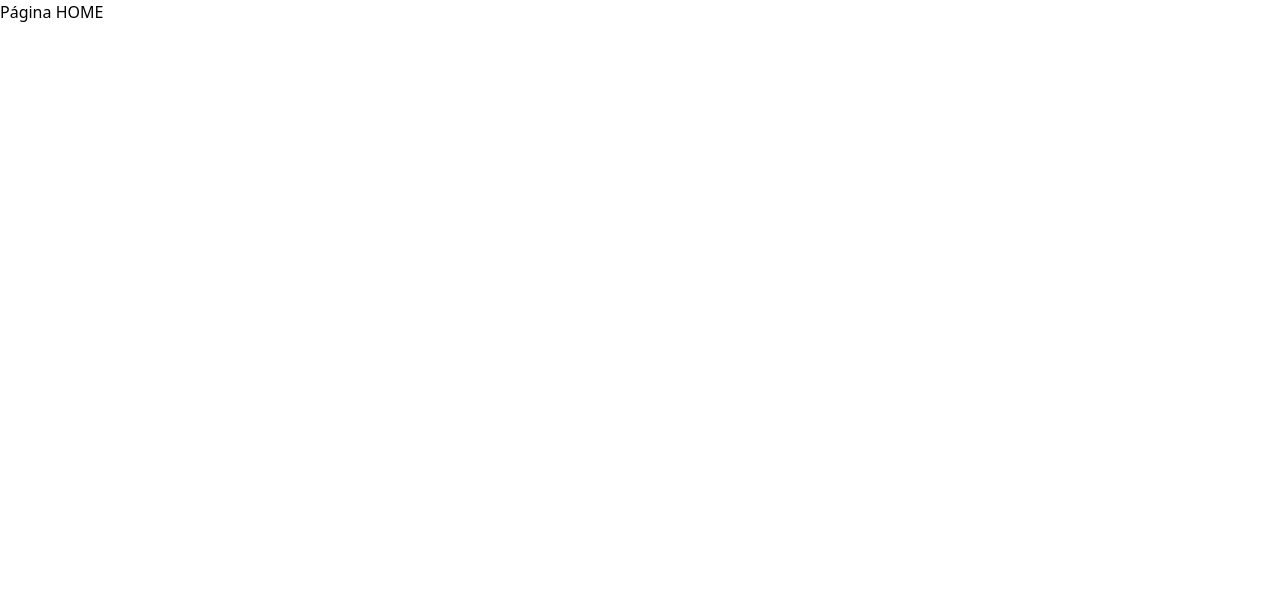
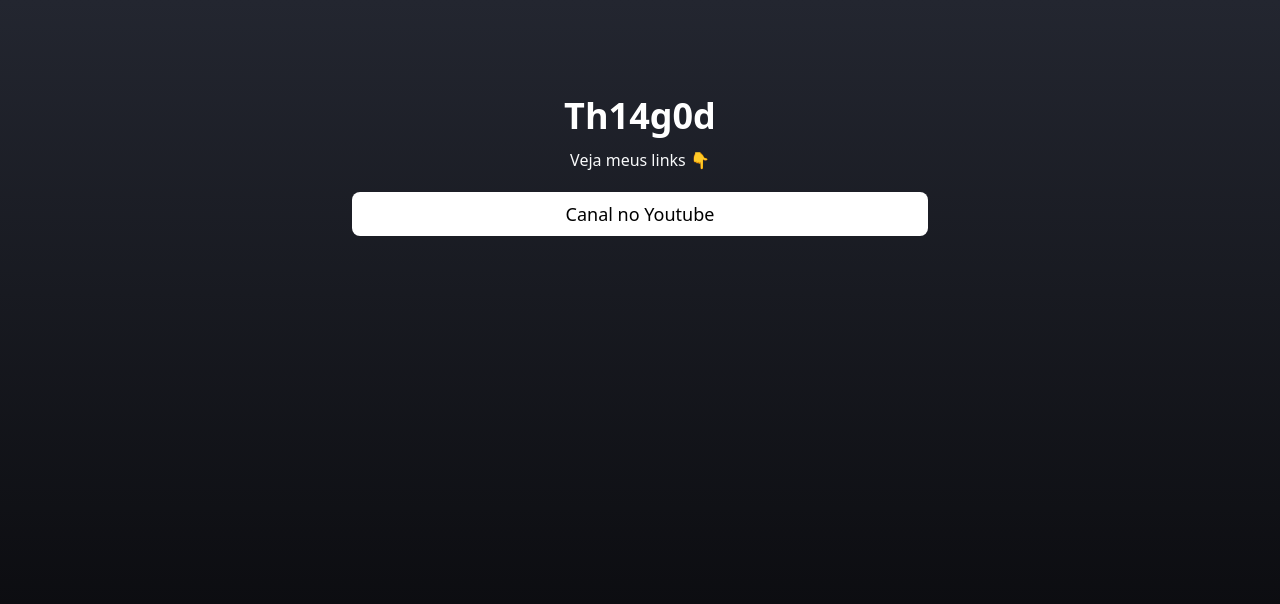
Before and after one commit to thiagodnt/dev-link, a React (Vite) app: page / in a window 1280 px wide. Shown: the top 604 px of the page. Built offline with nearby package versions, Linux system fonts and the light colour scheme.

Commit message:
feat: estilização inicial home

```diff
--- a/src/index.css
+++ b/src/index.css
@@ -1 +1,6 @@
 @import 'tailwindcss';
+
+body {
+	min-height: 100vh;
+	background: linear-gradient(#232630, #050507);
+}
--- a/src/pages/Home/index.tsx
+++ b/src/pages/Home/index.tsx
@@ -1,3 +1,19 @@
 export default function Home() {
-	return <div>Página HOME</div>;
+	return (
+		<div className="flex flex-col w-full py-4 items-center justify-center">
+			<h1 className="text-3xl md:text-4xl font-bold text-white mt-20">
+				Th14g0d
+			</h1>
+			<span className="text-gray-50 mb-5 mt-3">Veja meus links 👇</span>
+
+			<main className="flex flex-col w-11/12 max-w-xl text-center">
+				<section className="bg-white mb-4 w-full py-2 rounded-lg select-none transition-transform hover:scale-105 cursor-pointer">
+					<a>
+						<p className="text-base md:text-lg">Canal no Youtube</p>
+					</a>
+				</section>
+				<footer className="flex justify-center gap-3 my-4"></footer>
+			</main>
+		</div>
+	);
 }
```
